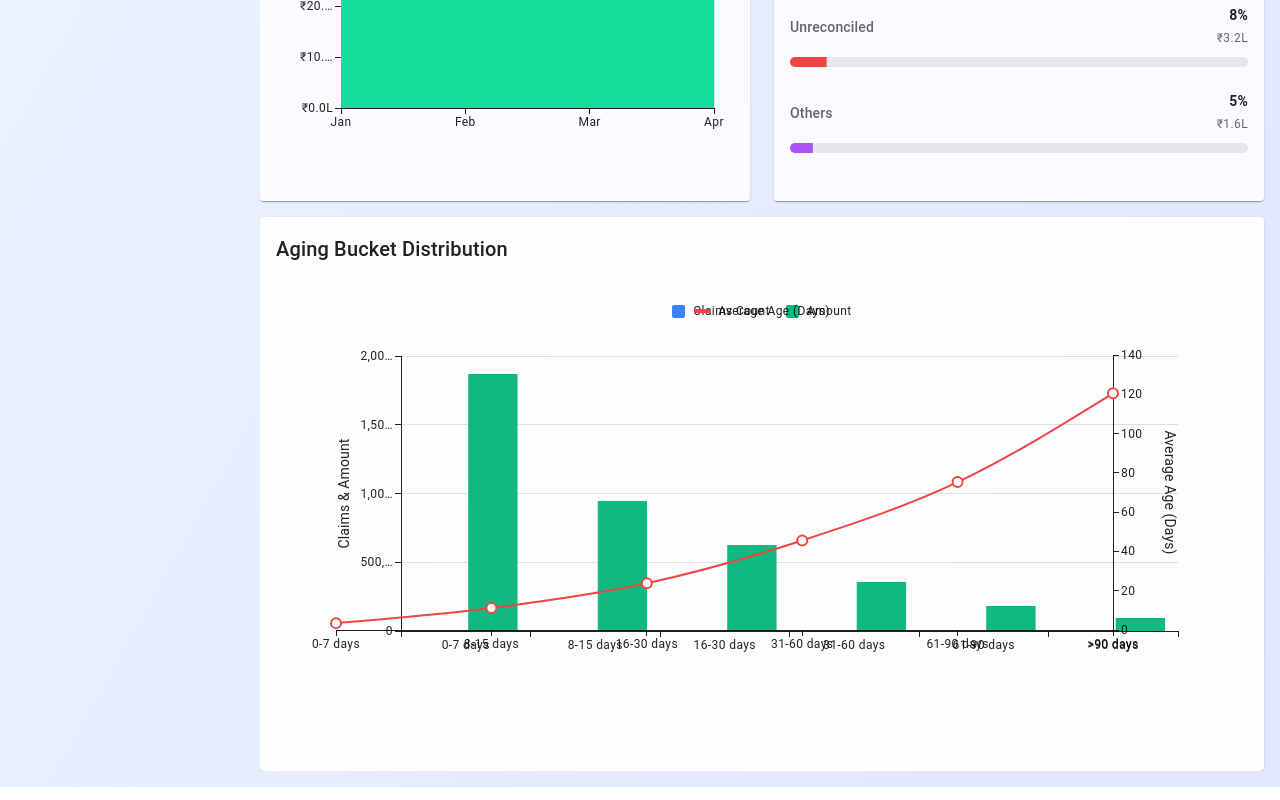
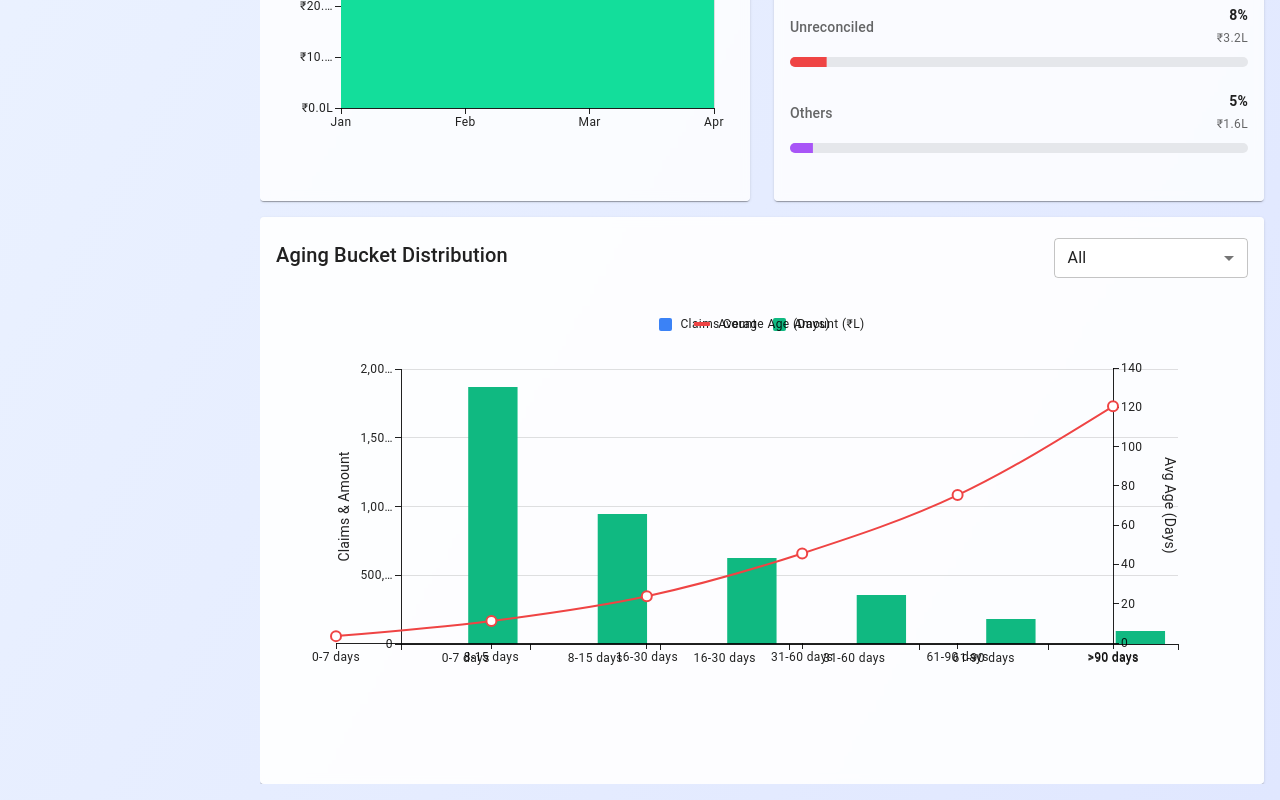
Before and after one commit to lavanyayarlagadda/Clamis_Traking, a React (Vite) app in the folder claims/: page /dashboard in a window 1280 px wide. Shown: the part 1500-2300 px from the top of the page. Built offline with nearby package versions, Linux system fonts and the light colour scheme.

Commit message:
agingBucket dropdown implementation in dashboard

```diff
--- a/claims/src/pages/Dashboard/AginBucketDistribution.tsx
+++ b/claims/src/pages/Dashboard/AginBucketDistribution.tsx
@@ -5,6 +5,7 @@ import {
   CardHeader,
   Typography,
   Box,
+  Stack,
 } from '@mui/material';
 import {
   BarChart,
@@ -15,9 +16,15 @@ import {
   ChartsTooltip,
   ChartsGrid,
 } from '@mui/x-charts';
+import Dropdown from '../../components/reusable/Dropdown';
 
 const AgingBucketDistribution: React.FC = () => {
-  const data = [
+  // Dropdown options and state
+  const insuranceOptions = ['All', 'NTR vaidhya seva', 'Private Insurance'];
+  const [selectedInsurance, setSelectedInsurance] = React.useState<string>(insuranceOptions[0]);
+
+  // Sample data for different insurance types
+  const allData = [
     { bucket: '0-7 days', claims: 456, amount: 1867890, avgAge: 3.5 },
     { bucket: '8-15 days', claims: 234, amount: 945678, avgAge: 11.2 },
     { bucket: '16-30 days', claims: 156, amount: 623456, avgAge: 23.8 },
@@ -26,9 +33,43 @@ const AgingBucketDistribution: React.FC = () => {
     { bucket: '>90 days', claims: 23, amount: 91234, avgAge: 120.5 },
   ];
 
+  const ntrData = [
+    { bucket: '0-7 days', claims: 356, amount: 1367890, avgAge: 3.8 },
+    { bucket: '8-15 days', claims: 184, amount: 745678, avgAge: 11.5 },
+    { bucket: '16-30 days', claims: 106, amount: 523456, avgAge: 24.1 },
+    { bucket: '31-60 days', claims: 59, amount: 256789, avgAge: 46.2 },
+    { bucket: '61-90 days', claims: 35, amount: 128234, avgAge: 76.0 },
+    { bucket: '>90 days', claims: 13, amount: 61234, avgAge: 125.3 },
+  ];
+
+  const privateData = [
+    { bucket: '0-7 days', claims: 100, amount: 500000, avgAge: 3.2 },
+    { bucket: '8-15 days', claims: 50, amount: 200000, avgAge: 10.8 },
+    { bucket: '16-30 days', claims: 50, amount: 100000, avgAge: 23.0 },
+    { bucket: '31-60 days', claims: 30, amount: 100000, avgAge: 44.5 },
+    { bucket: '61-90 days', claims: 10, amount: 50000, avgAge: 74.0 },
+    { bucket: '>90 days', claims: 10, amount: 30000, avgAge: 115.0 },
+  ];
+
+  // Get data based on selected insurance
+  const getData = () => {
+    switch (selectedInsurance) {
+      case 'NTR vaidhya seva':
+        return ntrData;
+      case 'Private Insurance':
+        return privateData;
+      default:
+        return allData;
+    }
+  };
+
+  const data = getData();
+  const buckets = data.map((d) => d.bucket);
   const formatCurrency = (val: number) => `₹${(val / 100000).toFixed(1)}L`;
 
-  const buckets = data.map((d) => d.bucket);
+  const handleInsuranceChange = (value: string) => {
+    setSelectedInsurance(value);
+  };
 
   return (
     <Card
@@ -40,9 +81,18 @@ const AgingBucketDistribution: React.FC = () => {
     >
       <CardHeader
         title={
-          <Typography variant="h6" fontWeight="medium">
-            Aging Bucket Distribution
-          </Typography>
+          <Stack direction="row" justifyContent="space-between" alignItems="center" width="100%">
+            <Typography variant="h6" fontWeight="medium">
+              Aging Bucket Distribution
+            </Typography>
+            <Box sx={{ width: '20%' }}>
+              <Dropdown
+                value={selectedInsurance}
+                options={insuranceOptions}
+                onChange={handleInsuranceChange}
+              />
+            </Box>
+          </Stack>
         }
       />
       <CardContent>
@@ -73,7 +123,7 @@ const AgingBucketDistribution: React.FC = () => {
               },
               {
                 id: 'amount',
-                label: 'Amount',
+                label: 'Amount (₹L)',
                 data: data.map((d) => d.amount),
                 color: '#10b981',
               },
@@ -97,7 +147,7 @@ const AgingBucketDistribution: React.FC = () => {
             yAxis={[
               {
                 id: 'avg-age',
-                label: 'Average Age (Days)',
+                label: 'Avg Age (Days)',
                 position: 'right',
               },
             ]}
```
